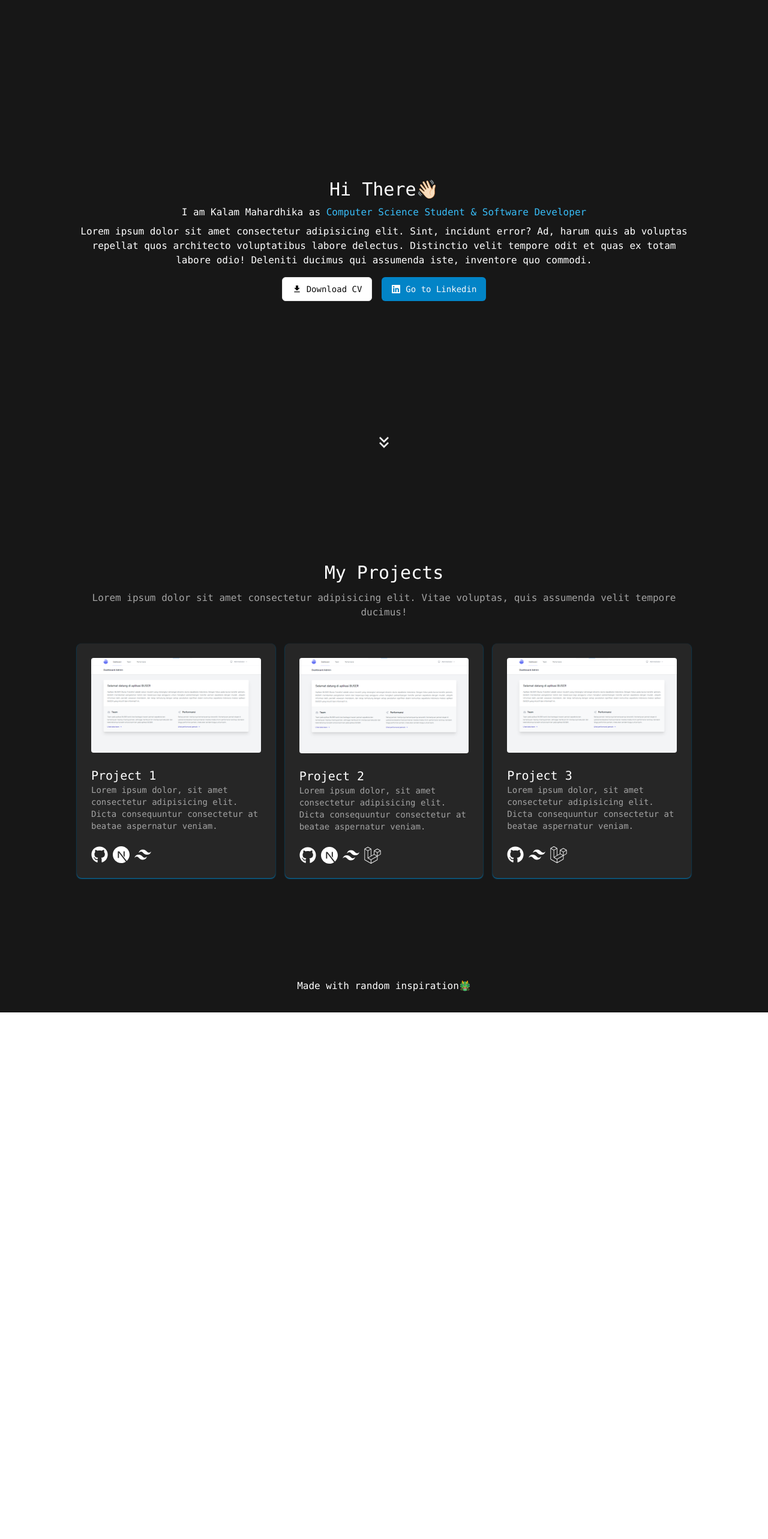
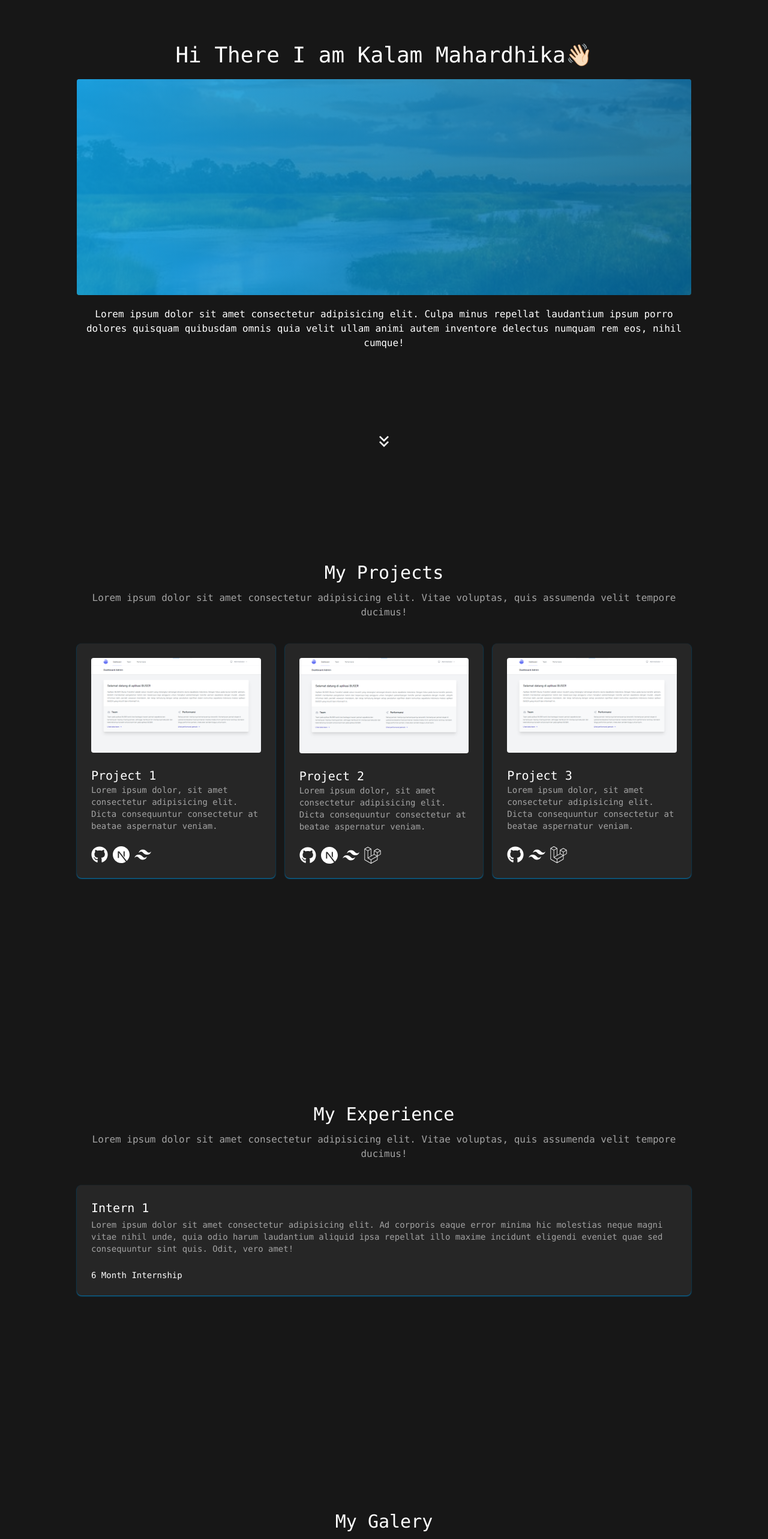
Before and after one commit to kalam-md/portfolio-kalam, a Next.js app: page / in a window 1280 px wide. Shown: the top 2566 px of the page at 60% size. Before the commit the page ends 1688 px from the top, so only its background shows below. Built offline with nearby package versions, Linux system fonts and the light colour scheme.

Commit message:
new feature

```diff
--- a/src/app/page.tsx
+++ b/src/app/page.tsx
@@ -2,7 +2,7 @@ import { MdDownload, MdKeyboardDoubleArrowDown } from "react-icons/md";
 import { FaLinkedin, FaGithub, FaLaravel } from "react-icons/fa";
 import { SiNextdotjs, SiTailwindcss } from "react-icons/si";
 import { Button } from "@/components/ui/button";
-import { Card, CardContent, CardDescription, CardFooter, CardHeader} from "@/components/ui/card"
+import { Card, CardContent, CardDescription, CardFooter, CardHeader, CardTitle} from "@/components/ui/card"
 import Image from 'next/image'
 
 export default function Home() {
@@ -42,7 +42,7 @@ export default function Home() {
 
   return (
     <>
-      <section className="flex min-h-screen flex-col justify-center items-center py-8 bg-neutral-900 sm:px-0 px-4">
+      {/* <section className="flex min-h-screen flex-col justify-center items-center py-8 bg-neutral-900 sm:px-0 px-4">
         <header className="max-w-5xl w-full gap-5 font-mono">
           <div className="flex flex-col items-center">
             <div className="text-white flex flex-col gap-2 text-center">
@@ -59,6 +59,24 @@ export default function Home() {
               </Button>
             </div>
           </div>
+        </header>
+        <MdKeyboardDoubleArrowDown className="h-[2rem] w-[2rem] text-white text-center absolute bottom-10 animate-bounce"/>
+      </section> */}
+
+      <section className="flex min-h-screen flex-col  items-center py-8 bg-neutral-900 sm:px-0 px-4">
+        <header className="max-w-5xl w-full flex flex-col gap-5 font-mono mt-10">
+          <h1 className="text-4xl text-white text-center">Hi There I am Kalam Mahardhika👋🏻</h1>
+          <div className="relative w-full h-[45vh] rounded-sm flex justify-center">
+            <Image
+              src="/hero.jpg"
+              width={700}
+              height={700}
+              alt="Hero"
+              className="rounded-sm w-full h-full bg-center object-cover"
+            />
+            <div className="absolute inset-0 bg-gradient-to-r from-sky-500 to-sky-700 opacity-85 rounded-sm"></div>
+          </div>
+          <h1 className="text-md text-white text-center">Lorem ipsum dolor sit amet consectetur adipisicing elit. Culpa minus repellat laudantium ipsum porro dolores quisquam quibusdam omnis quia velit ullam animi autem inventore delectus numquam rem eos, nihil cumque!</h1>
         </header>
         <MdKeyboardDoubleArrowDown className="h-[2rem] w-[2rem] text-white text-center absolute bottom-10 animate-bounce"/>
       </section>
@@ -98,6 +116,66 @@ export default function Home() {
         </main>
       </section>
 
+      <section className="flex min-h-screen flex-col justify-center items-center py-8 bg-neutral-900 sm:px-0 px-4">
+        <main className="max-w-5xl w-full flex flex-col gap-y-10 font-mono">
+          <div className="flex flex-col text-center gap-3">
+            <h1 className="text-3xl text-white">My Experience</h1>
+            <p className="text-neutral-400">Lorem ipsum dolor sit amet consectetur adipisicing elit. Vitae voluptas, quis assumenda velit tempore ducimus!</p>
+          </div>
+          <div className="flex flex-col gap-4">
+            <Card className="border-none shadow-sm shadow-sky-600 bg-neutral-800">
+              <CardHeader className="flex flex-col items-start gap-4 space-y-0">
+                <div className="space-y-1">
+                  <p className="font-medium text-white text-xl">Intern 1</p>
+                  <CardDescription className="text-neutral-400">
+                    Lorem ipsum dolor sit amet consectetur adipisicing elit. Ad corporis eaque error minima hic molestias neque magni vitae nihil unde, quia odio harum laudantium aliquid ipsa repellat illo maxime incidunt eligendi eveniet quae sed consequuntur sint quis. Odit, vero amet!
+                  </CardDescription>
+                </div>
+              </CardHeader>
+              <CardContent>
+                <div className="flex space-x-4 text-sm text-muted-foreground text-white">
+                  <p>
+                    6 Month Internship
+                  </p>
+                </div>
+              </CardContent>
+            </Card>
+          </div>
+        </main>
+      </section>
+
+      <section className="flex min-h-screen flex-col justify-center items-center py-8 bg-neutral-900 sm:px-0 px-4">
+        <main className="max-w-5xl w-full flex flex-col gap-y-10 font-mono">
+          <div className="flex flex-col text-center gap-3">
+            <h1 className="text-3xl text-white">My Galery</h1>
+            <p className="text-neutral-400">Lorem ipsum dolor sit amet consectetur adipisicing elit. Vitae voluptas, quis assumenda velit tempore ducimus!</p>
+          </div>
+          <div className="grid sm:grid-cols-3 grid-cols-1 gap-4">
+            <Image
+              src="/exa1.jpg"
+              width={700}
+              height={700}
+              alt="Hero"
+              className="rounded-sm w-[20rem] aspect-[3/4] bg-cover object-cover hover:opacity-80 hover:scale-105 hover:-translate-y-1 transition ease-in-out delay-150 duration-300"
+            />
+            <Image
+              src="/exa1.jpg"
+              width={700}
+              height={700}
+              alt="Hero"
+              className="rounded-sm w-[20rem] aspect-[3/4] bg-cover object-cover hover:opacity-80 hover:scale-105 hover:-translate-y-1 transition ease-in-out delay-150 duration-300"
+            />
+            <Image
+              src="/exa1.jpg"
+              width={700}
+              height={700}
+              alt="Hero"
+              className="rounded-sm w-[20rem] aspect-[3/4] bg-cover object-cover hover:opacity-80 hover:scale-105 hover:-translate-y-1 transition ease-in-out delay-150 duration-300"
+            />
+          </div>
+        </main>
+      </section>
+
       <section className="flex flex-col justify-center items-center py-8 bg-neutral-900 sm:px-0 px-4">
         <p className="text-white font-mono">Made with random inspiration🐲</p>
       </section>
```
Also changed, not shown: public/exa1.jpg (added), public/hero.jpg (added).
